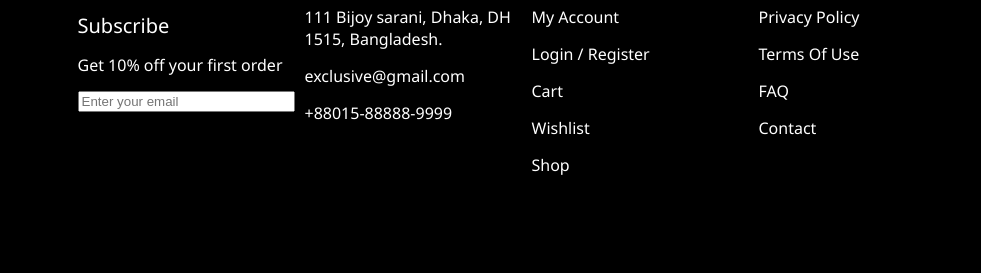
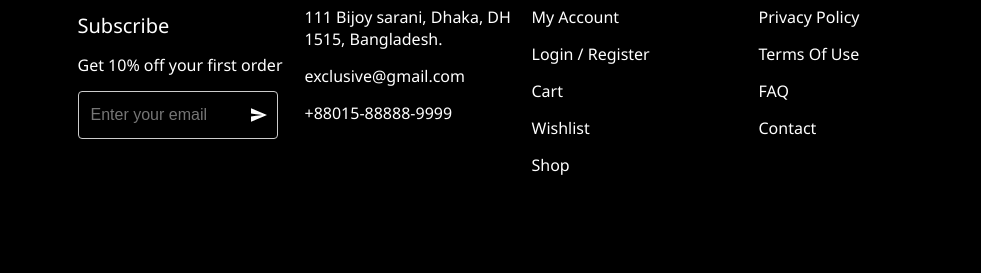
Before and after one commit to Printdonut4444/Full-E-Commerce-Website-UI-UX-Design-Community-, a plain HTML site: page Sign-Up/Sign-Up.html in a window 1280 px wide. Shown: the part 977-1250 px from the top of the page, 0-981 px from the left. Drawn offline with Linux system fonts and the light colour scheme.

Commit message:
TiwKung : Edit Bottom

```diff
--- a/Sign-Up/Sign-Up.html
+++ b/Sign-Up/Sign-Up.html
@@ -70,7 +70,11 @@
           <strong style="font-size: 24px">Exclusive</strong>
           <div style="font-size: 20px">Subscribe</div>
           <div style="font-size: 16px">Get 10% off your first order</div>
-          <input type="text" placeholder="Enter your email" />
+          <input
+            class="inputbottom"
+            type="text"
+            placeholder="Enter your email"
+          />
         </div>
         <div class="box">
           <strong style="font-size: 20px">Support</strong>
--- a/Sign-Up/Sign-up_Style.css
+++ b/Sign-Up/Sign-up_Style.css
@@ -248,7 +248,7 @@ input[type="search"] {
   background-repeat: no-repeat;
   padding: 12px 20px 12px 12px;
 }
-/* input[type=text] {
+.inputbottom {
   width: 200px;
   height: 48px;
   box-sizing: border-box;
@@ -257,12 +257,12 @@ input[type="search"] {
   font-size: 16px;
   color: white;
   background-color: #000000;
-  background-image: url('../Asset/send.svg');
+  background-image: url("../Asset/send.svg");
   background-size: 16px;
   background-position: right 10px center;
   background-repeat: no-repeat;
   padding: 12px 20px 12px 12px;
-} */
+}
 
 .img-app {
   display: flex;
```
